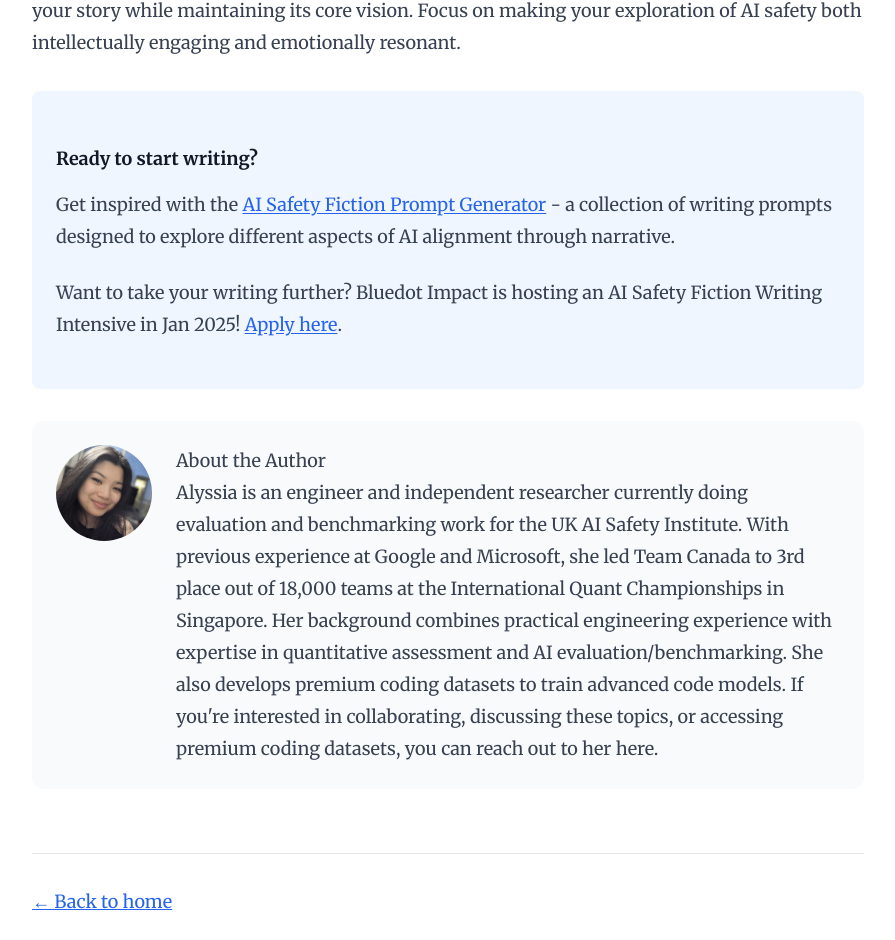
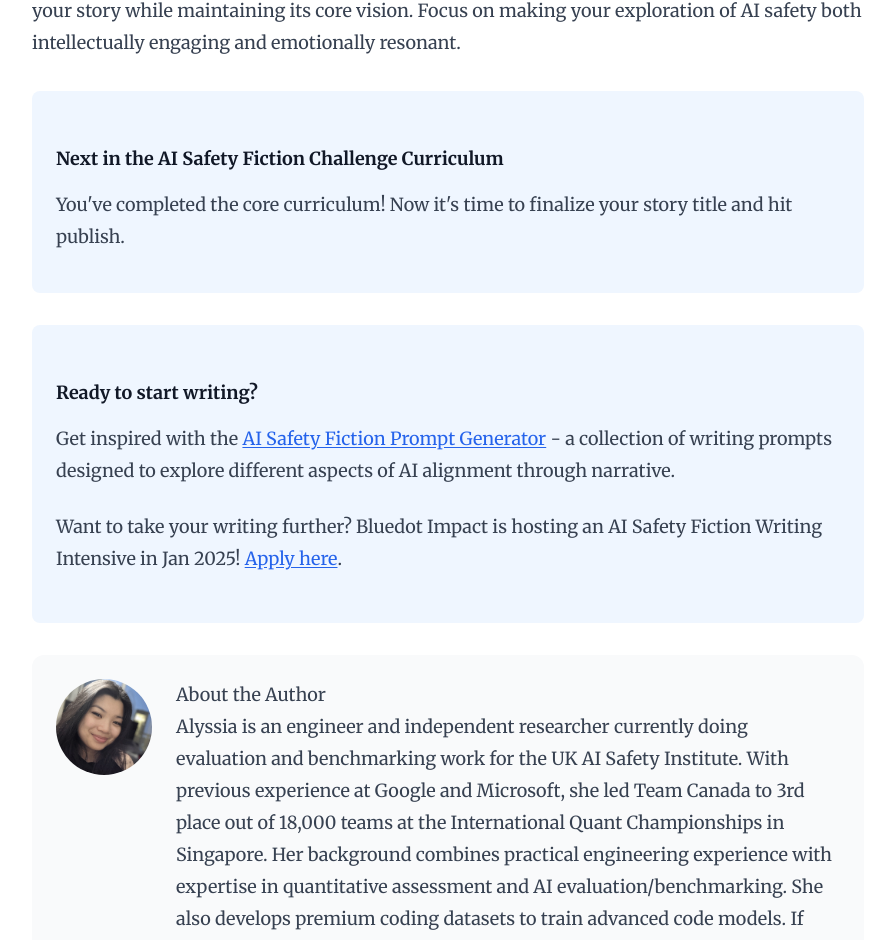
Before and after one commit to alyssia-x/website, a Next.js app: page /revision-tips in a window 1280 px wide. Shown: the part 6013-6953 px from the top of the page, without its empty margins (192-1087 px from the left). Built offline with nearby package versions, Linux system fonts and the light colour scheme.

Commit message:
Fixing blog post formatting

```diff
--- a/src/app/revision-tips/page.tsx
+++ b/src/app/revision-tips/page.tsx
@@ -184,6 +184,13 @@ export default function RevisionTipsPost() {
       </p>
 
       <div className="bg-blue-50 dark:bg-blue-900/20 rounded-lg p-6 my-8">
+        <h3 className="text-lg font-semibold mb-4">Next in the AI Safety Fiction Challenge Curriculum</h3>
+        <p className="mb-4">
+          You've completed the core curriculum! Now it's time to finalize your story title and hit publish.
+        </p>
+      </div>
+
+      <div className="bg-blue-50 dark:bg-blue-900/20 rounded-lg p-6 my-8">
         <h3 className="text-lg font-semibold mb-4">Ready to start writing?</h3>
         <p className="mb-4">
           Get inspired with the <Link href="/prompts" className="text-blue-600 dark:text-blue-400 hover:underline">AI Safety Fiction Prompt Generator</Link> -
--- a/src/app/writing-first-drafts/page.tsx
+++ b/src/app/writing-first-drafts/page.tsx
@@ -237,6 +237,10 @@ AI and I might both be learning something new here.`}</pre>
         <p className="mb-4">
           Next post in our series (Session 4): <Link href="/revision-tips" className="text-blue-600 dark:text-blue-400 hover:underline">Revision Tips & Checklists for AI Safety Fiction: A Layer-by-Layer Guide</Link>
         </p>
+      </div>
+
+      <div className="bg-blue-50 dark:bg-blue-900/20 rounded-lg p-6 my-8">
+        <h3 className="text-lg font-semibold mb-4">Ready to start writing?</h3>
         <p className="mb-4">
           Get inspired with the <Link href="/prompts" className="text-blue-600 dark:text-blue-400 hover:underline">AI Safety Fiction Prompt Generator</Link> -
           a collection of writing prompts designed to explore different aspects of AI alignment through narrative.
```
